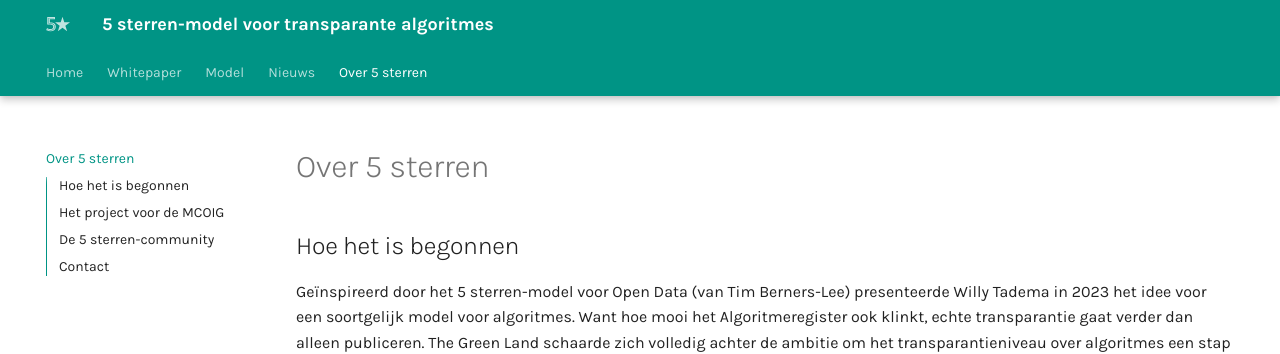
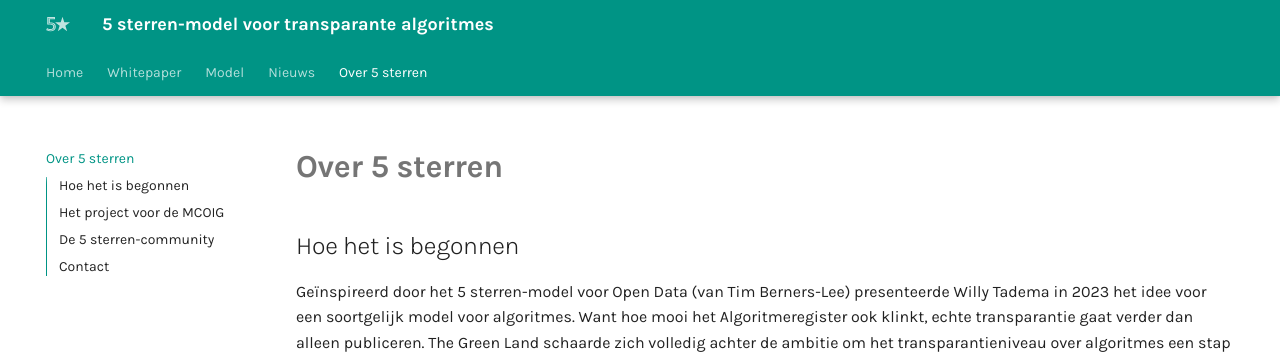
Before and after one commit to thegreenland/5-sterren-toolkit, an MkDocs documentation site: the page built from docs/about.md, in a window 1280 px wide. Shown: the top 354 px of the page. Built offline with MkDocs 1.6.1 and Material for MkDocs 9.7.7, drawn with Linux system fonts in a browser that asks for light colours.

```diff
--- a/docs/about.md
+++ b/docs/about.md
@@ -1,4 +1,4 @@
-# Over 5 sterren
+# **Over 5 sterren**
 
 ## Hoe het is begonnen
 
```
